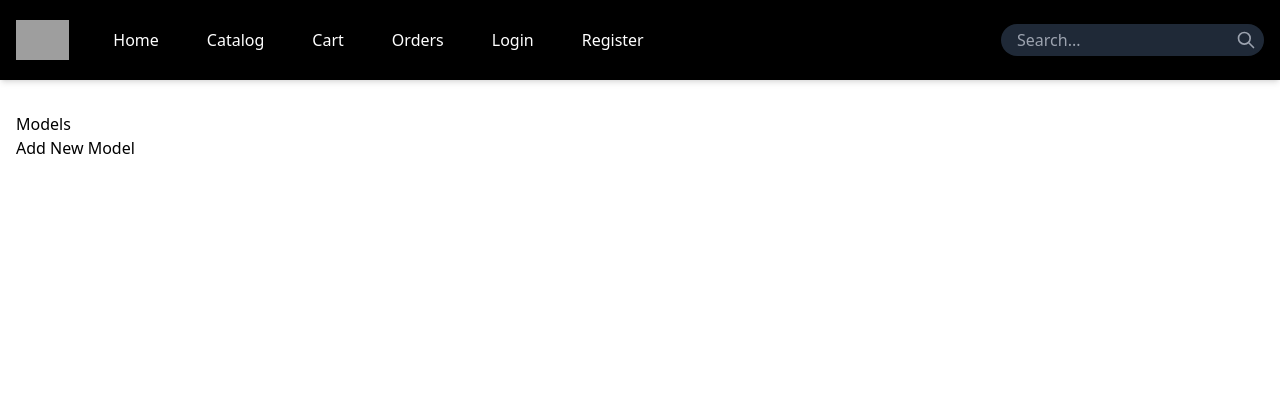
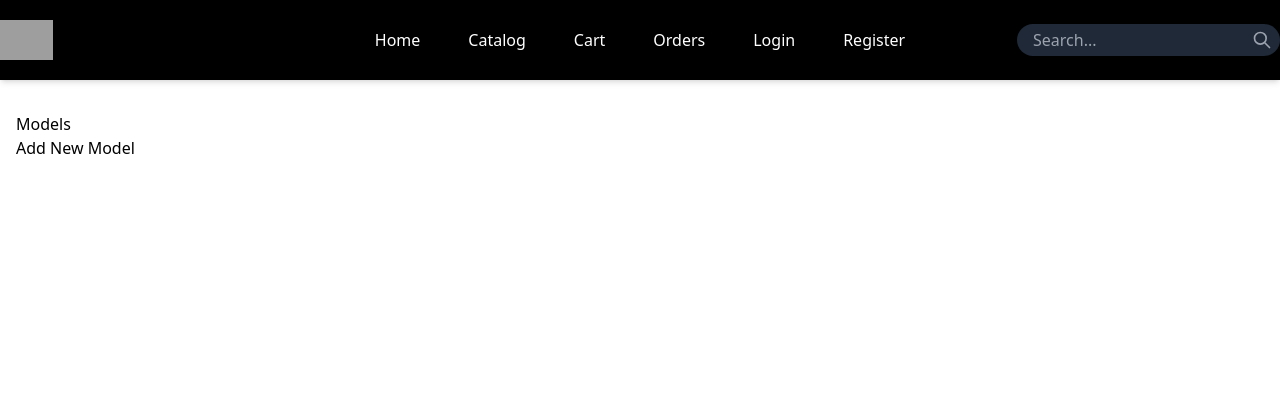
Before and after one commit to Web-Development-UAlberta/exsm-3951-exsm-3943-spring-2025-python-c-project-3d-print-python-project, a Django app: page /models/ in a window 1280 px wide. Shown: the top 420 px of the page. Run offline with Django 5.2, Linux system fonts and the light colour scheme; data that the repository does not hold is empty; some libraries are stand-ins or nearby versions; grey boxes are pictures that could not be loaded.

Commit message:
Created fade-in hero card, centered nav buttons in header, and moved logo to left

```diff
--- a/src/print_shop/store/templates/base.html
+++ b/src/print_shop/store/templates/base.html
@@ -19,13 +19,13 @@
 <body class="flex flex-col min-h-screen">
     <!-- Sticky Header -->
     <header class="sticky top-0 bg-black text-white shadow-md z-50">
-        <div class="container mx-auto px-4 py-5 flex justify-between items-center">
+        <div class="container mx-auto px-4 py-5 flex items-center justify-center relative">
             <!-- Logo and Nav -->
-            <div class="flex items-center">
-                <div class="mr-8">
+            <div class="absolute left-0 top-1/2 transform -translate-y-1/2">
                 <img src="/api/placeholder/150/50" alt="Logo" class="h-10" />
             </div>
-                <nav class="flex space-x-6">
+
+            <nav class="flex space-x-6 text-md">
                 <a href="{% url 'home' %}" class="px-3 py-2 rounded hover:bg-gray-700 transition duration-300">Home</a>
                 <a href="#" class="px-3 py-2 rounded hover:bg-gray-700 transition duration-300">Catalog</a>
                 <a href="#" class="px-3 py-2 rounded hover:bg-gray-700 transition duration-300">Cart</a>
@@ -41,10 +41,9 @@
                     <a href="{% url 'register' %}" class="px-3 py-2 rounded hover:bg-gray-700 transition duration-300">Register</a>
                 {% endif %}
             </nav>
-            </div>
 
             <!-- Search Bar -->
-            <div class="flex items-center">
+            <div class="absolute right-0 top-1/2 transform -translate-y-1/2">
                 <div class="relative">
                     <input type="text" placeholder="Search..." class="bg-gray-800 text-white px-4 py-1 rounded-full focus:outline-none">
                     <button class="absolute right-2 top-1/2 transform -translate-y-1/2">
```
Also changed, not shown: src/print_shop/store/templates/customer_facing_pages/home.html (+20 -21 lines). Lines whose indentation alone changed are shown as unchanged.
